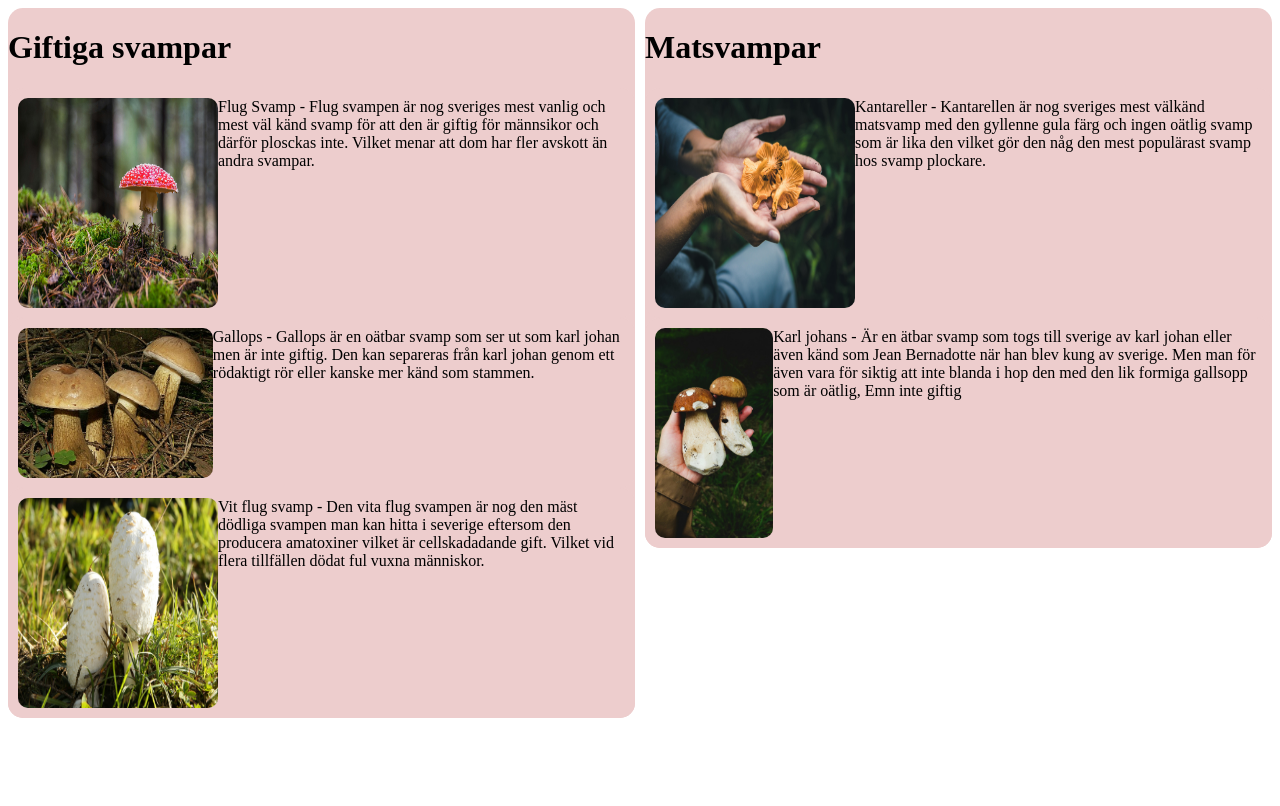
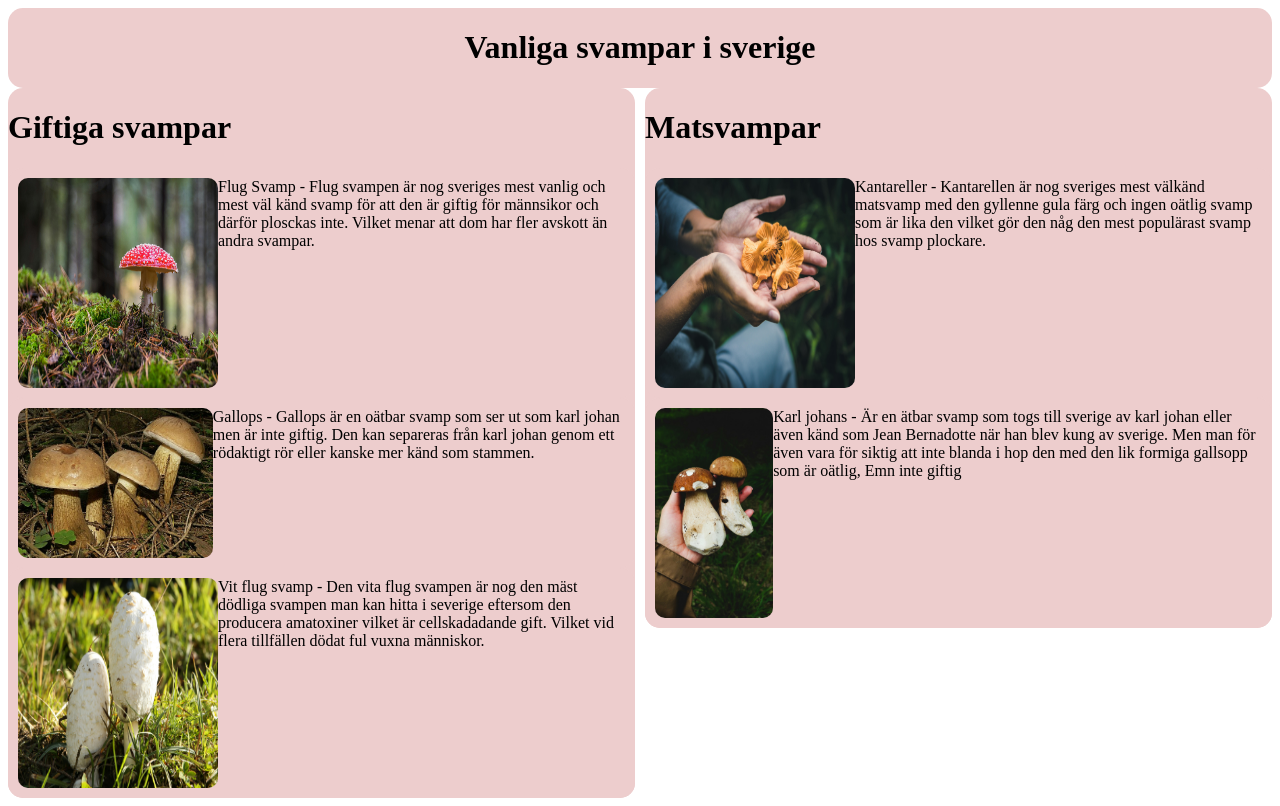
Before and after one commit to askodamig/askodamig.github.io, a plain HTML site: page svampprojekt.html in a window 1280 px wide. Drawn offline with Linux system fonts and the light colour scheme.

Commit message:
la till en title

```diff
--- a/svamp.css
+++ b/svamp.css
@@ -2,10 +2,20 @@ div.body{
 background-color: #edcdcd;
 }
 
+.bescrivning {
+  display: flex;
+    border-radius: 15px;
+  gap: 10px;
+  flex-wrap: wrap;
+    background-color: #edcdcd;
+      flex-direction: column;
+   text-align: center;
+   border-spacing: 10px;
+}
+
 .backround{
-  width: 100%;
-  height: 100%;
-  background-color: #7F675B;
+  gap: 10px;
+
 }
 
 .container {
--- a/svampprojekt.html
+++ b/svampprojekt.html
@@ -11,7 +11,10 @@
 
 <div class="Backround">
 
+    <div class="bescrivning">
+        <h1>Vanliga svampar i sverige</h1>
 
+    </div>
 
     <div class="container">
         <div class="sida-vanster">
```
Lines whose indentation alone changed are shown as unchanged.
